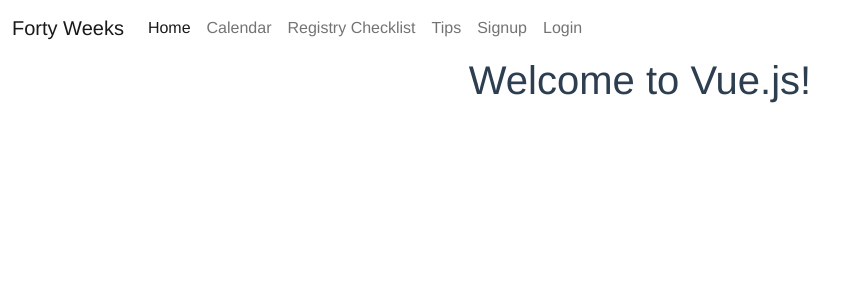
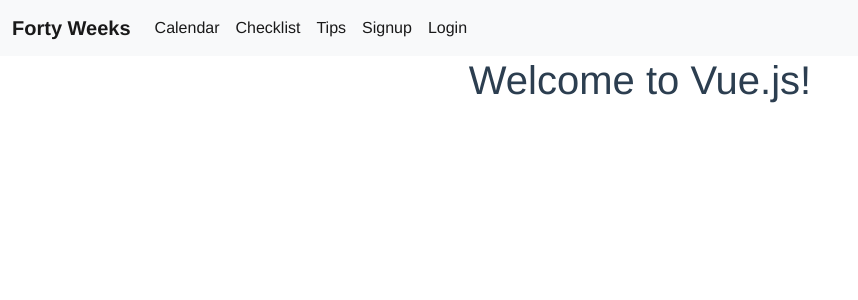
Before and after one commit to HWeiss63/capstone-frontend, a Vue app: page / in a window 1280 px wide. Shown: the top 300 px of the page, without its empty margins (0-858 px from the left). Built offline with nearby package versions, Linux system fonts and the light colour scheme.

Commit message:
pull monthly calendar

```diff
--- a/package.json
+++ b/package.json
@@ -10,8 +10,11 @@
   "dependencies": {
     "axios": "^0.27.2",
     "bootstrap": "^5.2.0",
+    "bootstrap-vue": "^2.22.0",
+    "bootstrap-vue-3": "^0.2.10",
     "core-js": "^3.8.3",
-    "vue": "^3.2.13",
+    "vue": "^3.2.37",
+    "vue-cal": "^4.3.4",
     "vue-router": "^4.0.3"
   },
   "devDependencies": {
--- a/src/App.vue
+++ b/src/App.vue
@@ -1,7 +1,7 @@
 <template>
-  <nav class="navbar navbar-expand-lg bg-orange">
+  <nav class="navbar navbar-expand-lg bg-light">
     <div class="container-fluid">
-      <a class="navbar-brand mb-0 h1">Forty Weeks</a>
+      <a class="navbar-brand" href="/">Forty Weeks</a>
       <button
         class="navbar-toggler"
         type="button"
@@ -16,48 +16,28 @@
       <div class="collapse navbar-collapse" id="navbarSupportedContent">
         <ul class="navbar-nav me-auto mb-2 mb-lg-0">
           <li class="nav-item">
-            <a class="nav-link active" aria-current="page" href="/">Home</a>
+            <a class="nav-link active" aria-current="page" href="/calendar">Calendar</a>
           </li>
           <li class="nav-item">
-            <a class="nav-link" href="/calendar">Calendar</a>
+            <a class="nav-link active" aria-current="page" href="/checklist">Checklist</a>
           </li>
           <li class="nav-item">
-            <a class="nav-link" href="/checklist">Registry Checklist</a>
+            <a class="nav-link active" aria-current="page" href="/tip">Tips</a>
           </li>
           <li class="nav-item">
-            <a class="nav-link" href="/tip">Tips</a>
+            <a class="nav-link active" v-if="!isLoggedIn" aria-current="page" href="/signup">Signup</a>
           </li>
           <li class="nav-item">
-            <a class="nav-link" v-if="!isLoggedIn" href="/signup">Signup</a>
+            <a class="nav-link active" v-if="!isLoggedIn" aria-current="page" href="/login">Login</a>
           </li>
           <li class="nav-item">
-            <a class="nav-link" v-if="!isLoggedIn" href="/login">Login</a>
+            <a class="nav-link active" v-if="isLoggedIn" aria-current="page" href="/logout">Logout</a>
           </li>
-          <li class="nav-item">
-            <a class="nav-link" v-if="isLoggedIn" href="/logout">Logout</a>
-          </li>
-          <!-- <li class="nav-item dropdown">
-            <a class="nav-link dropdown-toggle" href="#" role="button" data-bs-toggle="dropdown" aria-expanded="false">
-              Dropdown
-            </a>
-            <ul class="dropdown-menu">
-              <li><a class="dropdown-item" href="#">Action</a></li>
-              <li><a class="dropdown-item" href="#">Another action</a></li>
-              <li><hr class="dropdown-divider" /></li>
-              <li><a class="dropdown-item" href="#">Something else here</a></li>
-            </ul>
-          </li> -->
-          <!-- <li class="nav-item">
-            <a class="nav-link disabled">Disabled</a>
-          </li> -->
         </ul>
-        <!-- <form class="d-flex" role="search">
-          <input class="form-control me-2" type="search" placeholder="Search" aria-label="Search" />
-          <button class="btn btn-outline-success" type="submit">Search</button>
-        </form> -->
       </div>
     </div>
   </nav>
+
   <router-view />
 </template>
 
@@ -97,4 +77,9 @@
 nav a.router-link-exact-active {
   color: #42b983;
 }
+
+.navbar {
+  background-color: #ff8d5c;
+  color: white;
+}
 </style>
--- a/src/views/CalendarView.vue
+++ b/src/views/CalendarView.vue
@@ -1,19 +1,58 @@
 <script>
+import VueCal from "vue-cal";
+import "vue-cal/dist/vuecal.css";
+// import axios from "axios";
+
 export default {
+  components: { VueCal },
   data: function () {
     return {
-      message: "This page is for a calendar.",
+      // events: [],
     };
   },
-  created: function () {},
-  methods: {},
+  created: function () {
+    // this.eventsIndex();
+  },
+  methods: {
+    // eventsIndex: function () {
+    //   axios.get("/events").then((response) => {
+    //     console.log("events index", response);
+    //     this.events = response.data;
+    //   });
+    // },
+  },
 };
 </script>
 
 <template>
-  <div class="home">
-    <h1>{{ message }}</h1>
+  <div class="calendar">
+    <vue-cal
+      :time-from="8 * 60"
+      :time-to="19 * 60"
+      :time-step="30"
+      style="height: 600px"
+      :disable-views="['years']"
+      active-view="month"
+      :events="events"
+    />
   </div>
 </template>
 
-<style></style>
+<style>
+.vuecal--month-view .vuecal__cell {
+  height: 80px;
+}
+
+.vuecal--month-view .vuecal__cell-content {
+  justify-content: flex-start;
+  height: 100%;
+  align-items: flex-end;
+}
+
+.vuecal--month-view .vuecal__cell-date {
+  padding: 4px;
+}
+.vuecal--month-view .vuecal__no-event {
+  display: none;
+}
+</style>
```
Also changed, not shown: 1 other file (tests, documents, lock files or other folders).
